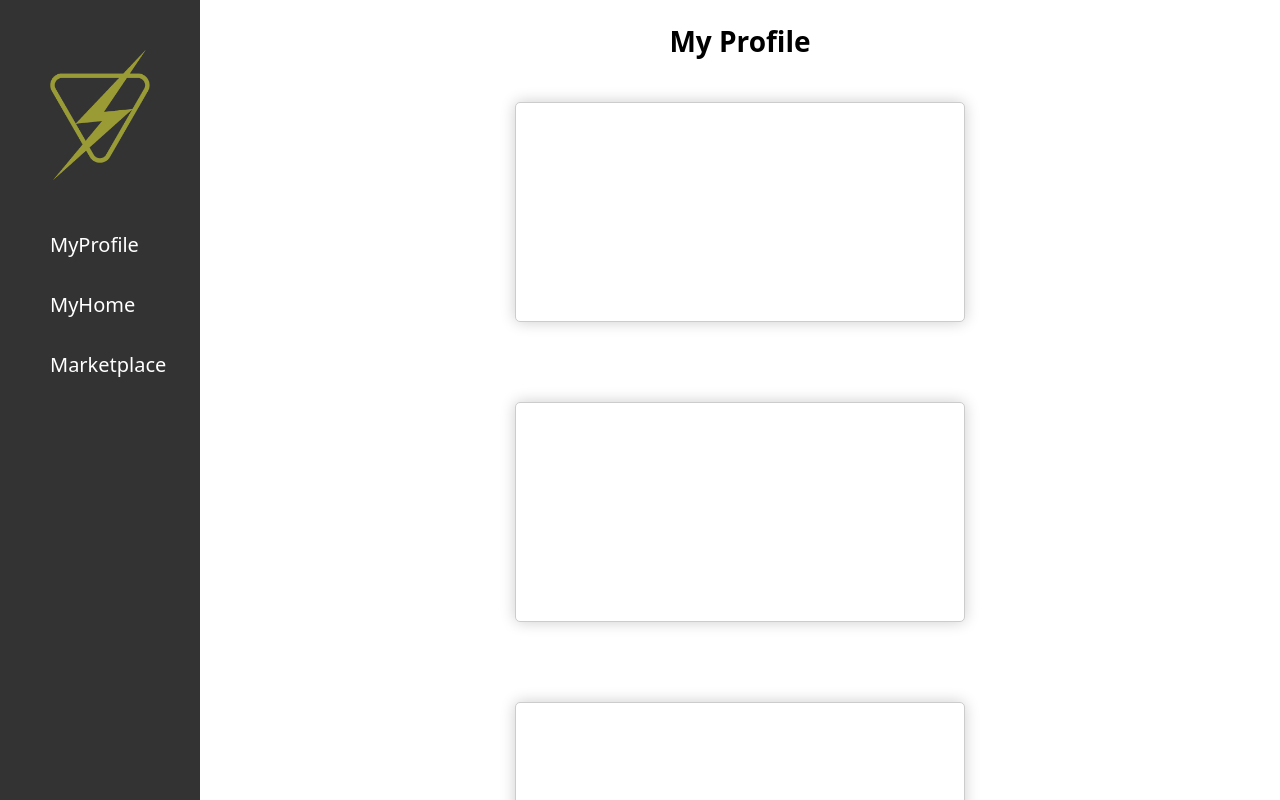
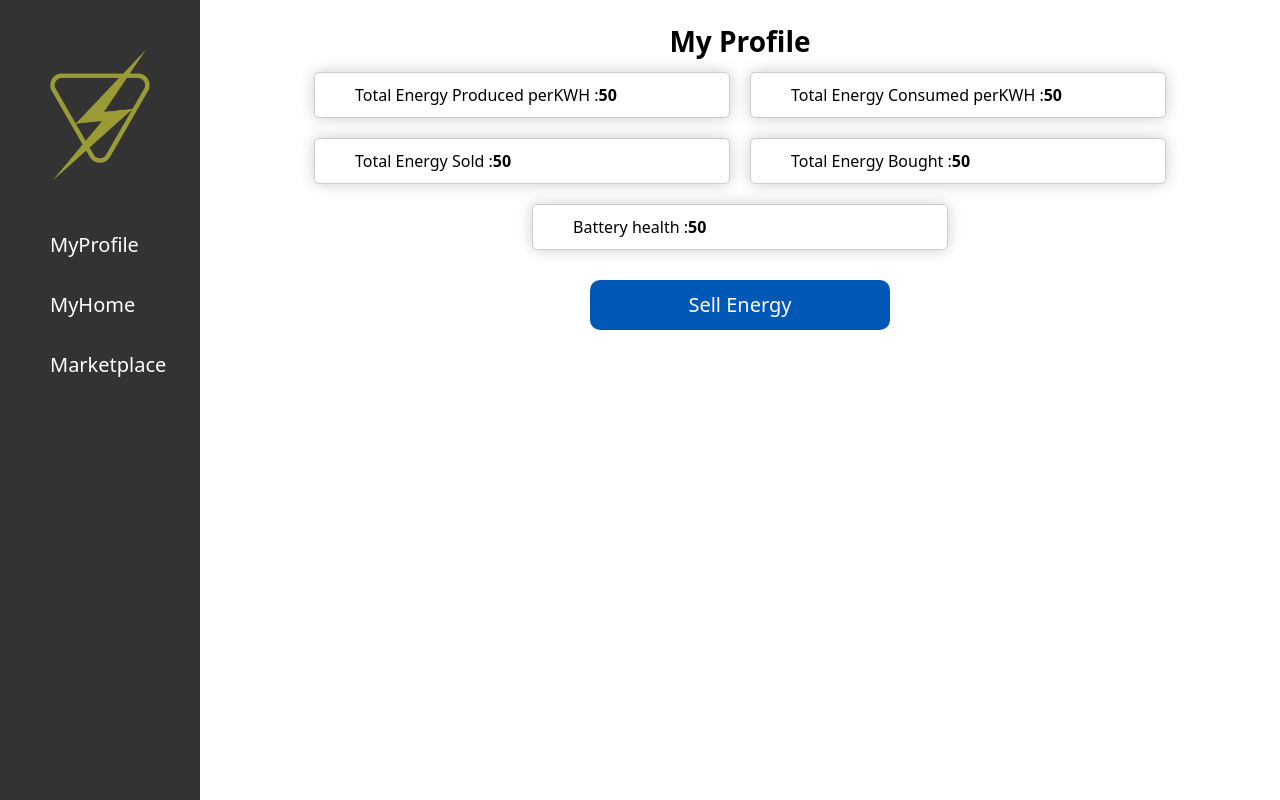
Before and after one commit to Aditya077-ui/KU-Hackfest-2023-Energy-Trading, a React (Create React App) app in the folder urja/: page /myprofile in a window 1280 px wide. Shown: the top 800 px of the page. Built offline with nearby package versions, Linux system fonts and the light colour scheme; the HTML template or start-up script is replaced by a standard one.

Commit message:
added card

```diff
--- a/urja/src/Pages/Dashboard/MyHome/MyHome.css
+++ b/urja/src/Pages/Dashboard/MyHome/MyHome.css
@@ -127,7 +127,7 @@ input:checked + .slider:before {
 }
 
 .image, .image1, .image2 {
-  flex: 1;
+    flex:1;
   text-align: center;
   padding: 10px;
 }
--- a/urja/src/Pages/Dashboard/MyProfile/MyProfile.css
+++ b/urja/src/Pages/Dashboard/MyProfile/MyProfile.css
@@ -9,14 +9,26 @@
   text-align: center;
 }
 
+.card-container{
+  display:flex;
+  flex-wrap: wrap;
+  align-items: center;
+  justify-content: center;
+}
 .myProfileCard {
     background-color: #fff;
     border: 1px solid #ccc;
     border-radius: 5px;
     box-shadow: 0px 0px 15px rgba(0, 0, 0, 0.2);
-    width: 450px;
-    height: 220px;
-    margin: 40px;
+    width: 40%;
+    height: auto;
+    margin: 10px;
+    padding-top: 10px;
+    padding-bottom: 10px;
+    padding-left: 40px;
+
+
+
   }
 
 
@@ -24,7 +36,8 @@
 
   .myProfileButton {
     width: 300px;
-    padding: 20px;
+    padding: 10px;
+
     background-color: var(--blue);
     color: var(--white);
     border: none;
@@ -36,3 +49,15 @@
   .myProfileButton:hover {
     background-color: var(--blue);
   }
+
+  .submit-button{
+    align-items: center;
+    justify-content: center;
+  }
+
+  /* MyProfile.css */
+.myProfileButtonContainer {
+  justify-content: center; /* Horizontally center */
+  align-items: center; /* Vertically center */
+  margin-top: 20px; /* Adjust margin as needed */
+}
--- a/urja/src/Pages/Dashboard/MyProfile/MyProfile.js
+++ b/urja/src/Pages/Dashboard/MyProfile/MyProfile.js
@@ -2,27 +2,62 @@ import React from 'react';
 import './MyProfile.css';
 import Sidebar from '../Sidebar/Sidebar';
 
-function Card(props) {
+function Card({label , value }) {
+
   return (
     <div className="myProfileCard">
+      <h2>{label} :<b>{value}</b></h2>
+
     </div>
   );
 }
 
 function MyProfile() {
-  const cardData = [1,2,3,4];
+  const cardData = [
+    {
+      label:'Total Energy Produced perKWH' ,
+      value:50,
+    },
+    {
+
+      label:'Total Energy Consumed perKWH' ,
+      value:50,
+
+    },
+    {
+
+      label:'Total Energy Sold' ,
+      value:50,
+    },
+    {
+      label:'Total Energy Bought' ,
+      value:50,
+    },
+    {
+      label:'Battery health' ,
+      value:50,
+    },
+
+
+    ];
 
   return (
     <div className="myProfile">
       <Sidebar/>
       <div className="main-content">
-        <h1 className='myProfileTitle'>My Profile</h1>
+
+       <h1 className='myProfileTitle'>My Profile</h1>
+       <div className='card-container'>
         {cardData.map((data, index) => (
-          <Card key={index} data={data} />
+          <Card key={index} label={data.label} value={data.value} />
         ))}
-        <button type="submit" className="myProfileButton">
-            Sell Saugat Veda
-        </button>
+       </div>
+         {/* Add the button below all the cards */}
+         <div className="myProfileButtonContainer">
+          <button type="button" className="myProfileButton">
+           Sell Energy
+          </button>
+        </div>
       </div>
     </div>
   );
```
